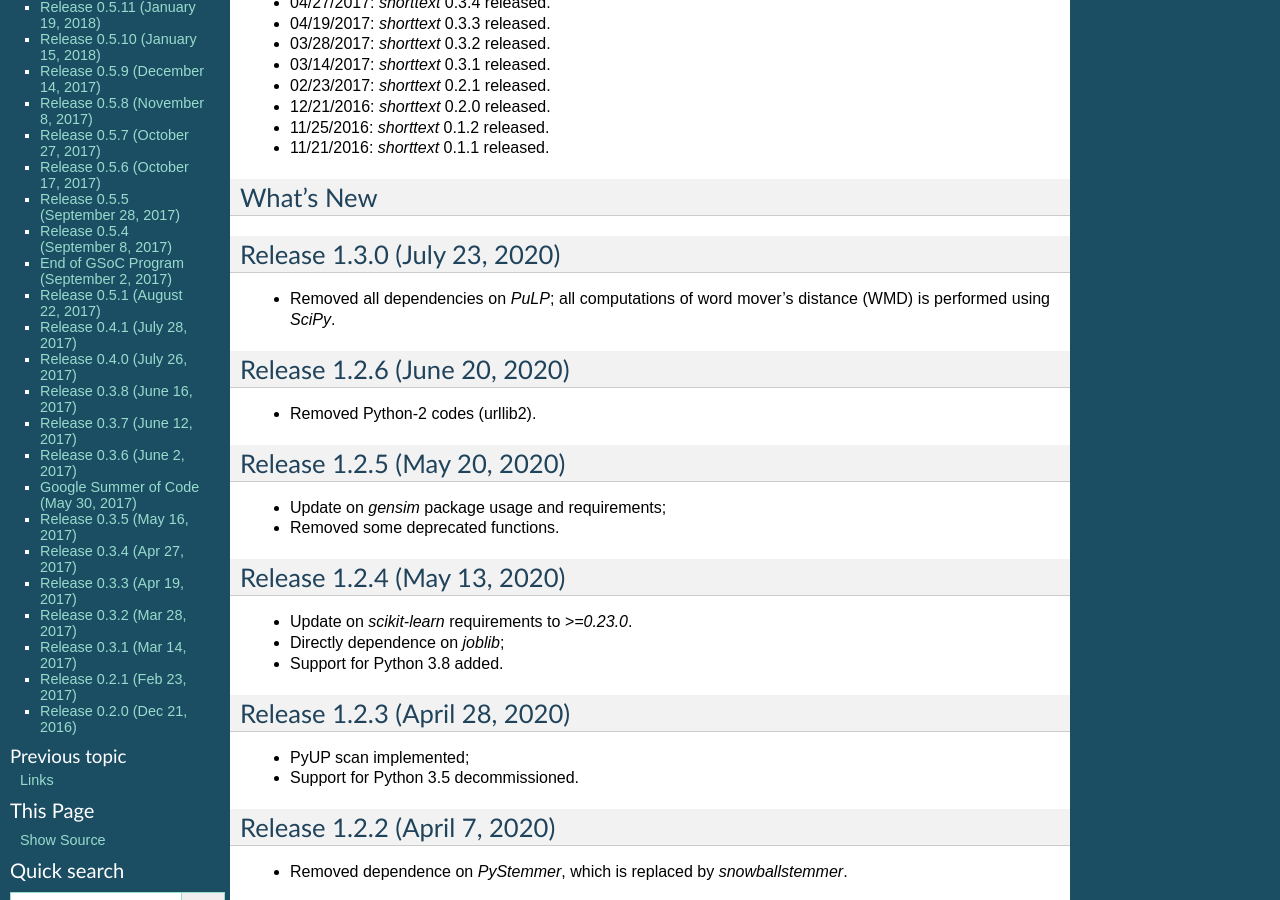
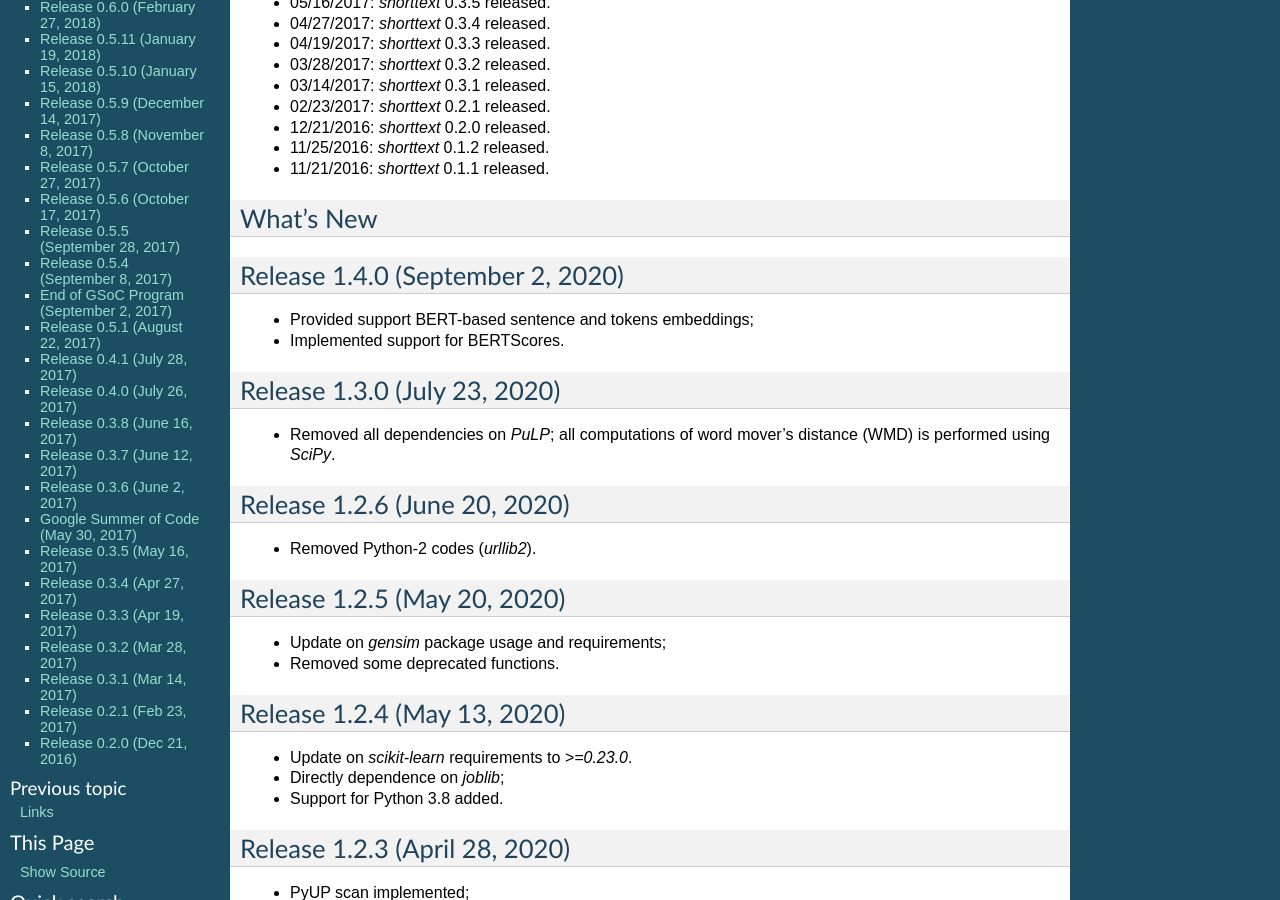
Before and after one commit to stephenhky/PyShortTextCategorization, a Sphinx documentation site: the page built from docs/news.rst, in a window 1280 px wide and 900 px high, scrolled down 1035 px. Built offline with Sphinx 7.4.7, drawn with Linux system fonts in a browser that asks for light colours; some of the changed text lies outside the part shown.

Commit message:
release 1.4.0 specification; updating readthedocs.yml

```diff
--- a/docs/conf.py
+++ b/docs/conf.py
@@ -56,9 +56,9 @@
 # built documents.
 #
 # The short X.Y version.
-version = u'1.3'
+version = u'1.4'
 # The full version, including alpha/beta/rc tags.
-release = u'1.3.0'
+release = u'1.4.0'
 
 # The language for content autogenerated by Sphinx. Refer to documentation
 # for a list of supported languages.
--- a/docs/intro.rst
+++ b/docs/intro.rst
@@ -25,8 +25,9 @@
 - maximum entropy classification; (see :doc:`tutorial_maxent`)
 - metrics of phrases differences, including soft Jaccard score (using Damerau-Levenshtein distance), and Word Mover's distance (WMD); (see :doc:`tutorial_metrics`)
 - character-level sequence-to-sequence (seq2seq) learning; (see :doc:`tutorial_charbaseseq2seq`)
-- spell correction; (see :doc:`tutorial_spell`) and
-- API for word-embedding algorithm for one-time loading. (see :doc:`tutorial_wordembedAPI`)
+- spell correction; (see :doc:`tutorial_spell`)
+- API for word-embedding algorithm for one-time loading; (see :doc:`tutorial_wordembedAPI`) and
+- Sentence encodings and similarities based on BERT (see :doc:`tutorial_wordembed` and :doc:`tutorial_metrics`).
 
 Before release 0.7.2, part of the package was implemented using C, and it is interfaced to
 Python using SWIG_ (Simplified Wrapper and Interface Generator). Since 1.0.0, these implementations
--- a/docs/news.rst
+++ b/docs/news.rst
@@ -1,6 +1,7 @@
 News
 ====
 
+* 09/02/2020: `shorttext` 1.4.0 released.
 * 07/23/2020: `shorttext` 1.3.0 released.
 * 06/05/2020: `shorttext` 1.2.6 released.
 * 05/20/2020: `shorttext` 1.2.5 released.
@@ -59,6 +60,12 @@
 What's New
 ----------
 
+Release 1.4.0 (September 2, 2020)
+---------------------------------
+
+* Provided support BERT-based sentence and tokens embeddings;
+* Implemented support for BERTScores.
+
 Release 1.3.0 (July 23, 2020)
 -----------------------------
 
@@ -67,7 +74,7 @@
 Release 1.2.6 (June 20, 2020)
 -----------------------------
 
-* Removed Python-2 codes (urllib2).
+* Removed Python-2 codes (`urllib2`).
 
 Release 1.2.5 (May 20, 2020)
 -----------------------------
--- a/docs/tutorial_metrics.rst
+++ b/docs/tutorial_metrics.rst
@@ -110,6 +110,8 @@
 >>> scorer.precision_bertscore('The weather is cold.', 'It is freezing.')   # 0.7700849175453186
 >>> scorer.f1score_bertscore('The weather is cold.', 'It is freezing.')   # 0.7454479746418043
 
+For BERT models, please refer to :doc:`tutorial_wordembed` for more details.
+
 Reference
 ---------
 
```
Also changed, not shown: README.md (+4 -2 lines), .readthedocs.yml, environment.yml (added).
